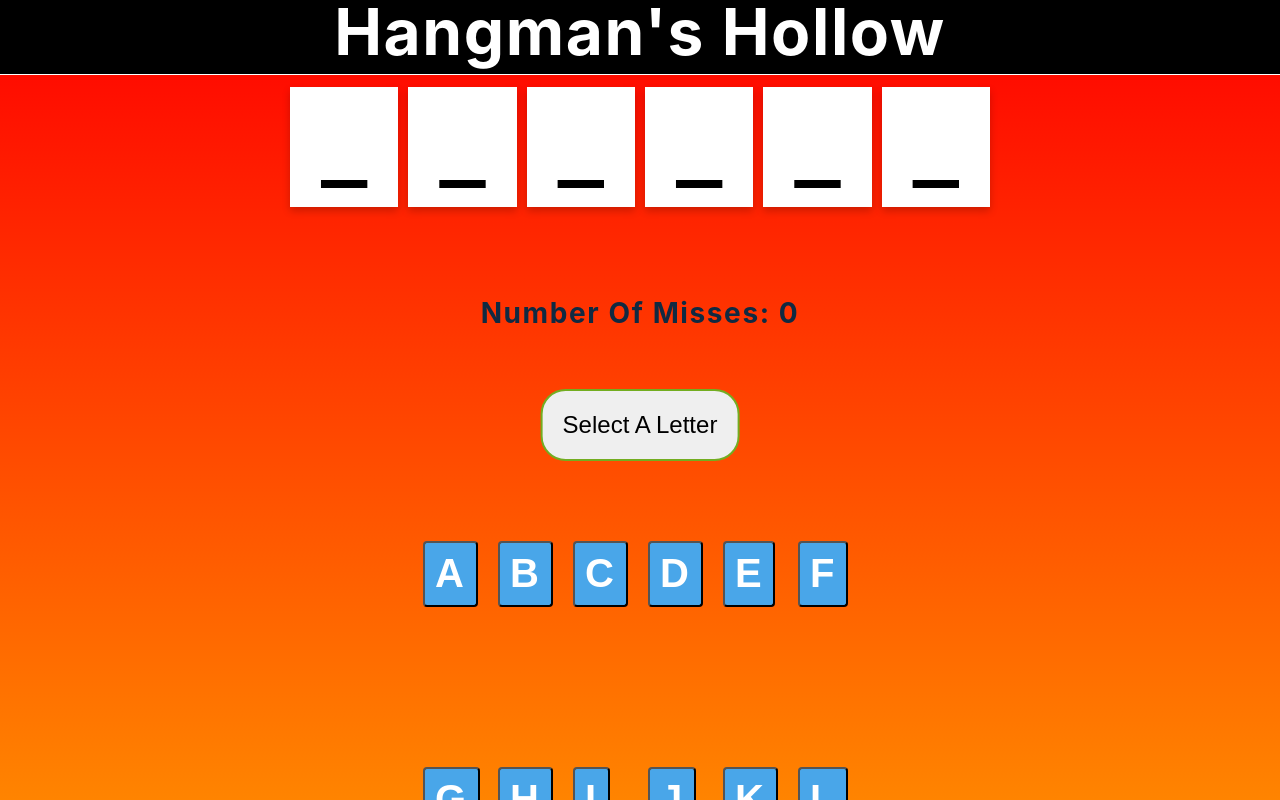
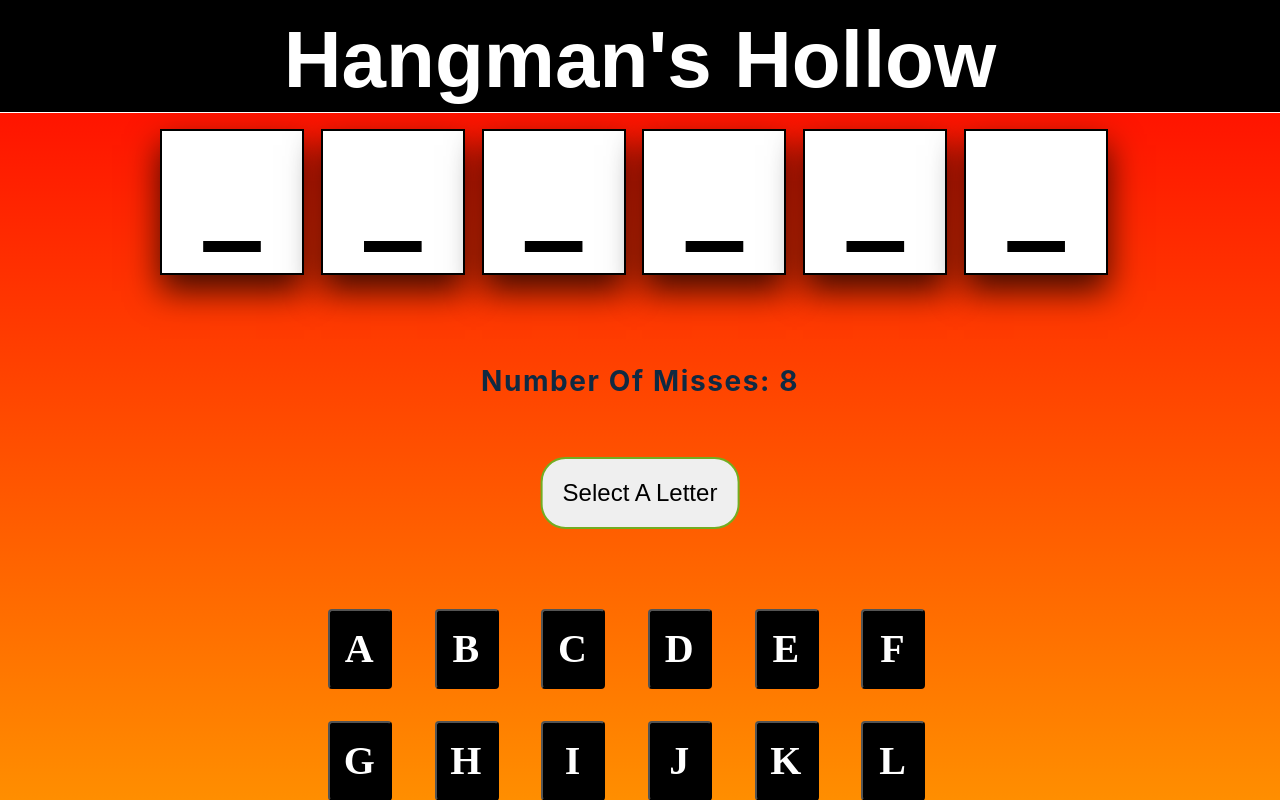
Before and after one commit to TomWesley/hangmans-hollow, a React (Create React App) app: page / in a window 1280 px wide. Shown: the top 800 px of the page. Built offline with nearby package versions, Linux system fonts and the light colour scheme.

Commit message:
Styling and bug fixes

```diff
--- a/src/App.js
+++ b/src/App.js
@@ -16,6 +16,8 @@ function App() {
     <main>
       <div>
         <h1>Hangman's Hollow</h1>
+      </div>
+      <div>
         <section>
           <Letters />
         </section>
--- a/src/Letters.js
+++ b/src/Letters.js
@@ -60,7 +60,7 @@ const Letters = () => {
     localStorage.setItem('gameStateCurrent', JSON.stringify(gameStateCurrent))
   })
   const scoreChange = (i) => {
-    scoreInc = 1
+    scoreInc = -1
     puz.map((puzLetter) => {
       if (puzLetter.name === letters[i].name) {
         // if (usedLetters.usedLetters.indexOf(letters[i].name) > -1) {
@@ -69,6 +69,37 @@ const Letters = () => {
     })
     var s = gameStateCurrent.score + scoreInc
     setGameStateCurrent({ ...gameStateCurrent, score: s })
+    if (gameStateCurrent.score === 0) {
+      setGameStateCurrent({ ...gameStateCurrent, status: 'defeated' })
+      // setUsedLetters([
+      //   'A',
+      //   'B',
+      //   'C',
+      //   'D',
+      //   'E',
+      //   'F',
+      //   'G',
+      //   'H',
+      //   'I',
+      //   'J',
+      //   'K',
+      //   'L',
+      //   'M',
+      //   'N',
+      //   'O',
+      //   'P',
+      //   'Q',
+      //   'R',
+      //   'S',
+      //   'T',
+      //   'U',
+      //   'V',
+      //   'W',
+      //   'X',
+      //   'Y',
+      //   'Z',
+      // ])
+    }
     //score = score + scoreInc
   }
 
@@ -80,9 +111,6 @@ const Letters = () => {
     newArray[index].isUsed = true
     newArray[index].isHovered = false
     setPreselected({ value: '', status: false, key: '' })
-    // preselected.status = false
-    // preselected.value = ''
-    // preselected.key = ''
     setLetters(newArray)
   }
   const changeHover = (index, newValue) => {
--- a/src/gamestate.js
+++ b/src/gamestate.js
@@ -1,5 +1,5 @@
 export default {
   id: 1,
-  score: 0,
+  score: 8,
   status: 'solving',
 }
--- a/src/index.css
+++ b/src/index.css
@@ -53,6 +53,7 @@ Variables
   --clr-orange-8: hsl(13, 74%, 33%);
   --clr-orange-9: hsl(13, 73%, 25%);
   --clr-orange-10: hsl(13, 73%, 16%);
+  background-color: orange;
 }
 /*
 ===============
@@ -83,12 +84,11 @@ a {
 }
 main {
   background-image: linear-gradient(red, orange);
-  background-color: hotpink;
-  height: 1000px;
+
+  height: 100%;
   width: 100%;
 }
 
-h1,
 h2,
 h3,
 h4 {
@@ -98,12 +98,14 @@ h4 {
   margin-bottom: 0.75rem;
 }
 h1 {
+  font-family: Copperplate, 'Copperplate Gothic Light', fantasy;
   color: white;
-  font-size: 3rem;
+  padding-bottom: 7rem;
+  height: 0.1rem;
+  /* margin: 1rem; */
   background: black;
-  padding-bottom: 10px;
+  margin-bottom: 1rem;
   border-bottom: 1px solid white;
-
   text-align: center;
 }
 h2 {
@@ -121,7 +123,7 @@ p {
 }
 @media screen and (min-width: 800px) {
   h1 {
-    font-size: 4rem;
+    font-size: 5rem;
   }
   h2 {
     font-size: 2.5rem;
@@ -135,7 +137,7 @@ p {
   body {
     font-size: 1rem;
   }
-  h1,
+
   h2,
   h3,
   h4 {
@@ -164,16 +166,19 @@ p {
   margin-top: 5rem;
 }
 .btntwo {
+  width: 4rem;
+  height: 5rem;
+  font-family: Bevan;
   display: inline-block;
-  background: green;
-  color: var(--clr-white);
+  background: rgb(251, 252, 251);
+  color: black;
   padding: 0.25rem 0.75rem;
   border-radius: var(--radius);
   border-color: black;
   text-transform: capitalize;
   font-size: 1rem;
   letter-spacing: var(--spacing);
-  margin-top: 2rem;
+  margin-top: 0.1rem;
   margin-left: 0.5rem;
   margin-right: 0.5rem;
   cursor: pointer;
@@ -183,8 +188,11 @@ p {
   padding-bottom: 0px;
 }
 .btnUsed {
+  font-family: Bevan;
+  width: 4rem;
+  height: 5rem;
   display: inline-block;
-  background: rgb(59, 60, 59);
+  background: rgb(123, 125, 123);
   color: var(--clr-white);
   /* padding: 0.25rem 0.75rem; */
   border-radius: var(--radius);
@@ -192,10 +200,10 @@ p {
   text-transform: capitalize;
   font-size: 1rem;
   letter-spacing: var(--spacing);
-  margin-top: 5rem;
+  margin-top: 1rem;
   margin-left: 0.5rem;
   margin-right: 0.5rem;
-  margin-bottom: 5rem;
+  margin-bottom: 1rem;
   cursor: pointer;
   transition: var(--transition);
   position: relative;
@@ -204,29 +212,32 @@ p {
 }
 
 .btn {
+  font-family: Bevan;
+  width: 4rem;
+  height: 5rem;
   display: inline-block;
-  background: var(--clr-primary-5);
+  background: black;
   color: var(--clr-white);
   /* padding: 0.25rem 0.75rem; */
-  padding: 10px;
+  padding: 12px;
   padding-bottom: 0px;
   border-radius: var(--radius);
   border-color: black;
   text-transform: capitalize;
   font-size: 1rem;
   letter-spacing: var(--spacing);
-  margin-top: 5rem;
+  margin-top: 1rem;
   margin-left: 0.5rem;
   margin-right: 0.5rem;
-  margin-bottom: 5rem;
+  margin-bottom: 1rem;
   cursor: pointer;
   transition: var(--transition);
 }
 .btn:hover {
-  padding: 10px;
-  padding-bottom: 0px;
-  background: var(--clr-primary-1);
-  color: red;
+  background: white;
+  color: black;
+  box-shadow: 0 0 30px 15px #fff, /* inner white */ 0 0 50px 30px #f0f,
+    /* middle magenta */ 0 0 70px 45px #0ff; /* outer cyan */
 }
 
 .item {
@@ -304,30 +315,39 @@ p {
   cursor: pointer;
 }
 .nav-links {
-  max-width: var(--fixed-width);
+  max-width: 40rem;
+  align-self: center;
   margin: 0 auto;
   margin-bottom: 4rem;
+  margin-top: 4rem;
   display: grid;
-  grid-template-columns: repeat(6, 1fr);
+  grid-template-columns: repeat(6, 10fr);
 }
 .nav-links a {
   color: var(--clr-grey-5);
 }
 .puzzleLetter {
+  font-family: 'Gravitas One';
+  border: 0.15rem solid black;
+  width: 9rem;
+  height: auto;
   color: black;
   text-align: center;
-  background-color: rgb(249, 228, 70);
-
+  background-color: rgb(142, 218, 230);
   text-decoration: underline;
   padding-bottom: 20px;
   padding-right: 20px;
-  padding-top: 20px;
+  padding-top: 10px;
   padding-left: 20px;
-  box-shadow: 0 4px 8px 0 rgba(0, 0, 0, 0.2);
+  box-shadow: 0 1rem 2rem 0 rgba(0, 0, 0, 0.75);
   transition: 0.3s;
-  font-size: 80px;
+  font-size: 7rem;
 }
 .puzzleLetterHidden {
+  font-family: 'Gravitas One';
+  border: 0.15rem solid black;
+  width: 9rem;
+  height: auto;
   color: transparent;
   text-align: center;
   background-color: white;
@@ -335,22 +355,23 @@ p {
   text-decoration-color: black;
   padding-bottom: 20px;
   padding-right: 20px;
-  padding-top: 20px;
+  padding-top: 10px;
   padding-left: 20px;
-  box-shadow: 0 4px 8px 0 rgba(0, 0, 0, 0.2);
+  box-shadow: 0 1rem 2rem 0 rgba(0, 0, 0, 0.75);
   transition: 0.3s;
-  font-size: 80px;
+  font-size: 7rem;
 }
 .puzzle {
   background-color: transparent;
 
   align-self: center;
-  max-width: 700px;
+  max-width: 60rem;
+  min-width: 60rem;
 
   margin: 0 auto;
   margin-bottom: 4rem;
   display: grid;
-  column-gap: 10px;
+  column-gap: 5px;
   grid-template-columns: repeat(6, 10fr);
   grid-row-gap: 1px;
 }
--- a/src/puzzle.js
+++ b/src/puzzle.js
@@ -25,7 +25,7 @@ export default [
     isHidden: true,
   },
   {
-    id: 5,
+    id: 6,
     name: 'S',
     isHidden: true,
   },
```
